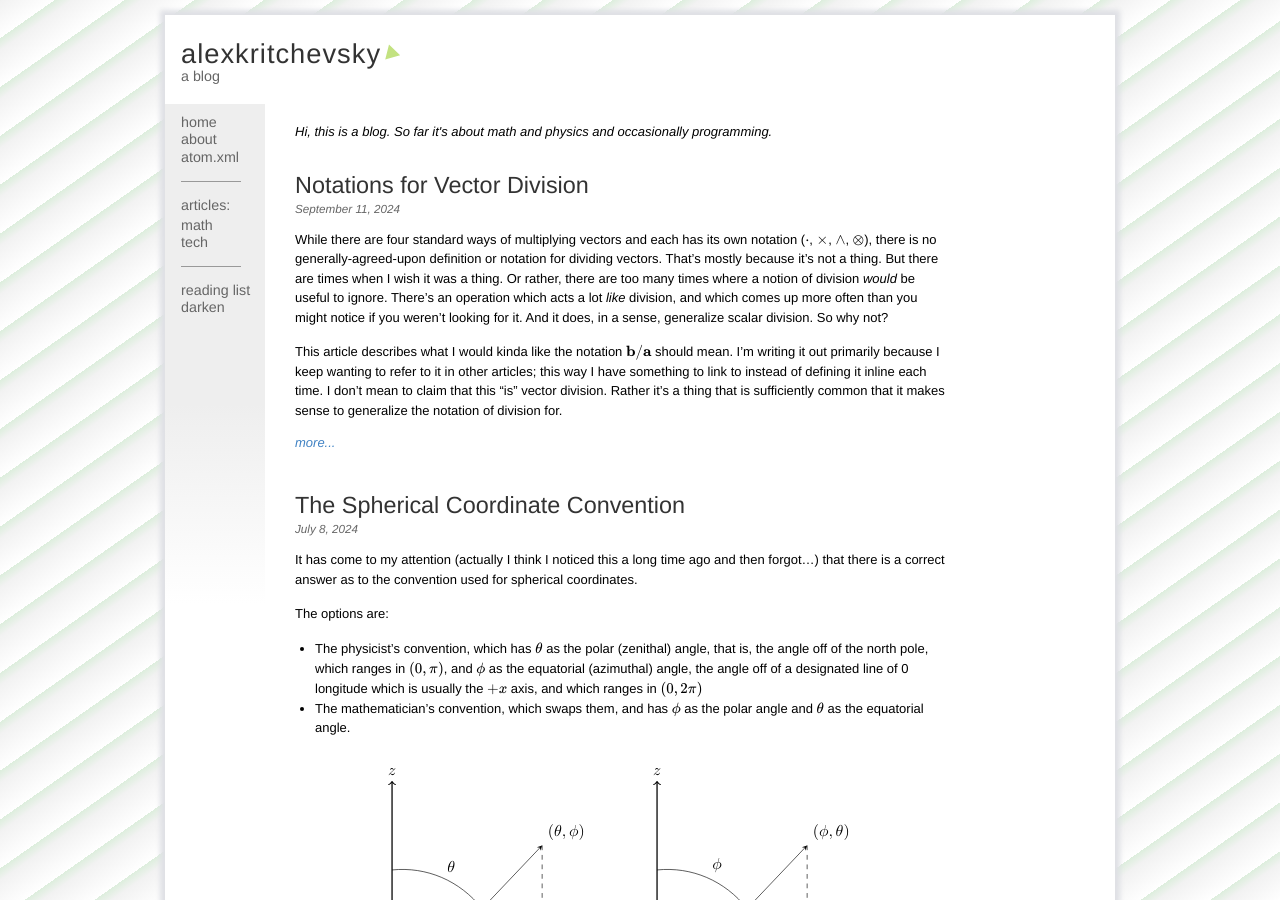
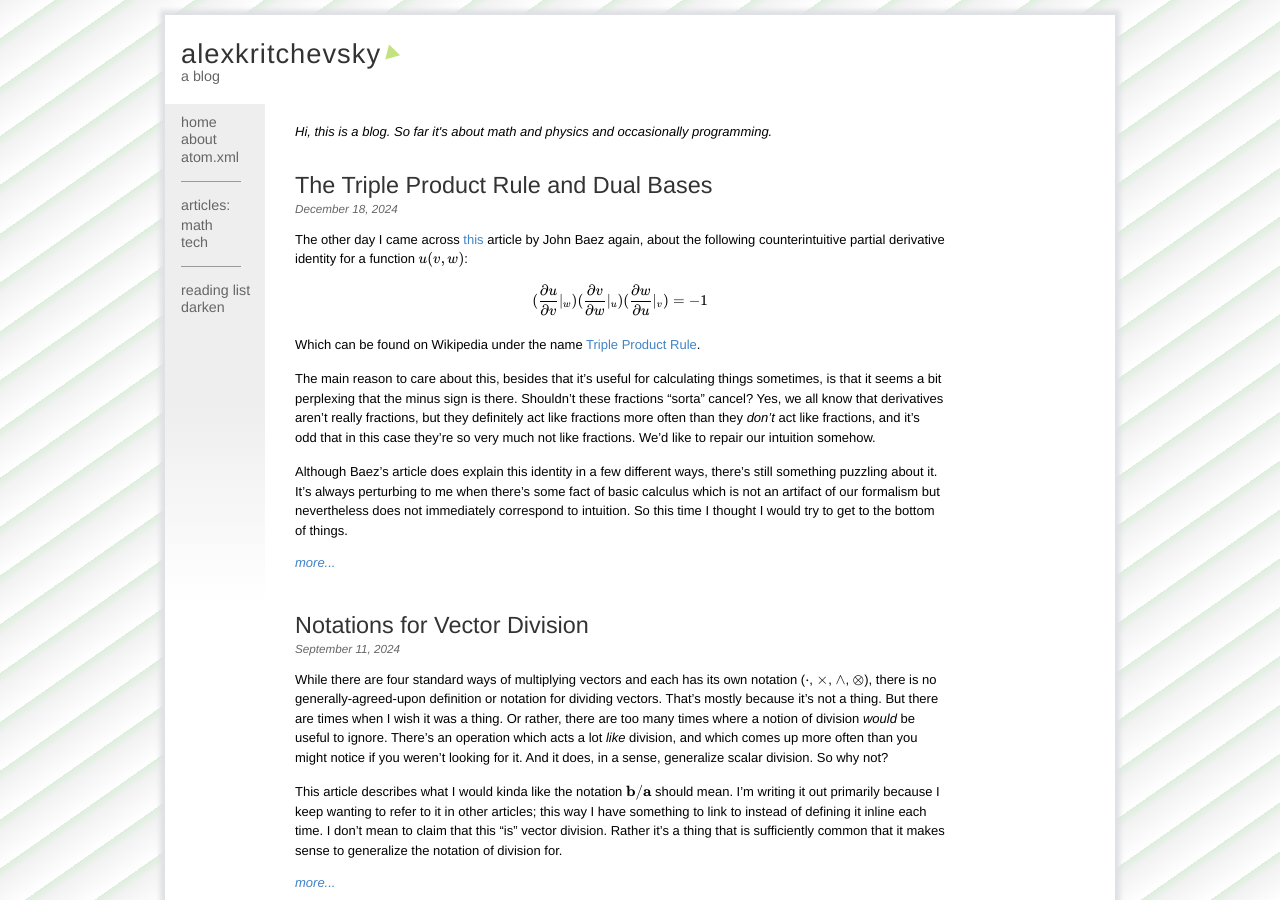
Before and after one commit to ajakaja/ajakaja.github.io, a Jekyll site: the page built from index.html, in a window 1280 px wide and 900 px high. Built offline with Jekyll 4.4.1, drawn with Linux system fonts in a browser that asks for light colours; some of the changed lines change nothing that is shown.

Commit message:
triple product rule post

```diff
--- /dev/null
+++ b/_posts/2024-12-18-derivatives.md
@@ -0,0 +1,286 @@
+---
+layout: blog
+title: "The Triple Product Rule and Dual Bases"
+footnotes: true
+math: true
+aside: true
+tags: notes
+---
+
+The other day I came across [this](https://johncarlosbaez.wordpress.com/2021/09/13/the-cyclic-identity-for-partial-derivatives/) article by John Baez again, about the following counterintuitive partial derivative identity for a function $$u(v,w)$$:
+
+$$
+\begin{aligned}
+(\frac{\p u}{\p v} \|_w) (\frac{\p v}{\p w} \|_u) (\frac{\p w}{\p u} \|_v) = -1
+\end{aligned}
+$$
+
+Which can be found on Wikipedia under the name [Triple Product Rule](https://en.wikipedia.org/wiki/Triple_product_rule).
+
+The main reason to care about this, besides that it's useful for calculating things sometimes, is that it seems a bit perplexing that the minus sign is there. Shouldn't these fractions "sorta" cancel? Yes, we all know that derivatives aren't really fractions, but they definitely act like fractions more often than they _don't_ act like fractions, and it's odd that in this case they're so very much not like fractions. We'd like to repair our intuition somehow.
+
+Although Baez's article does explain this identity in a few different ways, there's still something puzzling about it. It's always perturbing to me when there's some fact of basic calculus which is not an artifact of our formalism but nevertheless does not immediately correspond to intuition. So this time I thought I would try to get to the bottom of things.
+
+<!--more-->
+
+----------
+
+# 1. A Proof
+
+For brevity from now I'm going to omit the constant $$\|_w$$ symbol because of course it's constant; that's how partial derivatives usually work, and I'm going to write $$u_v \equiv \p u / \p v \equiv \p_u / \p_v \|_w$$. So what we are looking for is the intuition behind
+
+$$(u_v)(v_w)(w_u) = -1$$
+
+The easiest way to see that it's true, IMO, is not any of the pseudo-proofs in Baez's article. Instead it's as follows---also a pseudo-proof, but simpler, I think.
+
+If $$u$$ is a function of $$v$$ and $$w$$ then we can write out the relationship between the three values as some function $$f$$, where $$u$$ is the $$u$$ "variable" and $$U$$ is the functional relationship that produces it from $$v$$ and $$w$$:
+
+$$f(u,v,w) = u - U(v, w) = 0$$
+
+This implicit function holds for all valid values of $$(u,v,w)$$, meaning that the three variables form an implicit $$2$$-surface in $$\bb{R}^3$$.
+
+The differential $$df$$ is
+
+$$df = f_u du + f_v dv + f_w dw = 0$$
+
+$$df$$ tells us how $$f$$ changes as we vary $$(u,v,w)$$, but in order for the relationship between them to keep holding, it's required that $$f$$ does _not_ change. We can rearrange this and solve for, say, $$du$$ (let's assume that $$f_u$$, $$f_v$$, and $$f_w$$ are $$\neq 0$$. If say $$f_u$$ is zero then we cannot solve for $$du$$ at that point, and changing $$u$$ doesn't affect the values of $$v$$ or $$w$$ at that point.):
+
+$$
+\begin{aligned}
+du &= - \frac{f_v}{f_u} dv - \frac{f_w}{f_u} dw \\
+\end{aligned}
+$$
+
+This tells us how the constraint $$f(u,v,w) = 0$$ requires $$u$$ to change as we vary $$v$$ and $$w$$. It's ultimately where the minus signs come from, so it's _not_ from some relationship between generic partial derivatives: it comes from the constraint between them.
+
+Those coefficients are just the values of $$\p u / \p v$$ and $$\p u / \p w$$:
+
+$$
+\begin{aligned}
+du &= u_v dv + u_w dw \\
+&= (- \frac{f_v}{f_u}) dv + (- \frac{f_w}{f_u}) dw
+\end{aligned}
+$$
+
+Hence $$u_v = -f_v/f_u$$ and $$u_w = -f_w/f_u$$. Similar arguments find that $$v_w = - f_w / f_u$$ and $$w_u = -f_u/f_w$$ (so yes, it turns out that $$u_w = 1/w_u$$), which gives
+
+$$
+\begin{aligned}
+(u_v) (v_w) (w_u) &= (- \frac{f_v}{f_u}) (- \frac{f_w}{f_u}) (- \frac{f_u}{f_w}) \\
+&= (-1)^3 (\cancel{\frac{f_v}{f_v}}) (\cancel{\frac{f_w}{f_w}}) (\cancel{\frac{f_u}{f_u}}) \\
+&= -1
+\end{aligned}
+$$
+
+Where now that everything is a fraction it's very clear that you can cancel all the terms out (all of this is still assuming that the $$f_u$$, $$f_v$$ and $$f_w$$ are $$\neq 0$$, of course).
+
+So that's pretty simple, I think. I like this explanation because it seems to involve exactly as much machinery as is required and no more;. As much as I love wedge products, the wedge-product-based approach in Baez's article seems like overkill to me. But anyway, there is more to say, because it's still not that obvious what is going on.
+
+----------
+
+Before we go on, just for fun, here's how you extend this identity to more variables. Suppose there are $$4$$ variables which are interrelated, so $$f(u,v,w,x) = 0$$. Then
+
+$$df = f_u du + f_v dv + f_w dw + f_x dx = 0$$
+
+and
+
+$$du = -\frac{f_v}{f_u} dv - \frac{f_w}{f_u} dw - \frac{f_x}{f_u} du$$
+
+And likewise for the other variables. Well, all we need to make a similar identity is some combination of these partials that works out to be $$1$$ or $$-1$$. How about:
+
+$$
+\begin{aligned}
+(u_v) (v_w) (w_x) (x_u) = (-\frac{f_v}{f_u} )(-\frac{f_w}{f_v})( -\frac{f_x}{f_w}) (-\frac{f_u}{f_x}) = 1
+\end{aligned}
+$$
+
+Clearly the general case for $$n$$ variables in any order and with $$x^{n+1}$$ wrapped to mean $$x^1$$ again, is
+
+$$\prod_{i=1}^{n} (- \frac{\p x^{i+1}}{\p x^i}) = (-1)^n$$
+
+So that's fun.
+
+-------
+
+# 2. Derivatives as Dual Basis Vectors
+
+It turns out that this identity has nothing to do with partial derivatives. In fact it happens for regular vectors as well.
+
+Suppose we have three vectors $$\b{a}$$, $$\b{b}$$, and $$\b{c}$$, which add to zero:
+
+$$\b{a} + \b{b} + \b{c} = 0$$
+
+Naturally we can write each as the negative of the other two:
+
+$$\b{a} = - \b{b} - \b{c}$$
+
+And then we can ask for the "$$\b{b}$$-component of $$\b{a}$$", which we call $$a_b$$.
+
+$$\b{a} = \underbrace{a_b}_{=-1} \b{b} + a_c \b{c}$$
+
+Clearly $$ a_b = -1$$, but it's a bit hard to extract it from $$\b{a}$$ directly. There are a few ways to do it. One is by dotting with a certain vector $$\b{b}_{\perp c} = \b{b} - \proj_{\b{c}}(\b{b}) = \b{b} - \b{b} \cdot \b{c}/\| \b{c} \|^2 \b{c}$$, which has $$\b{b}_{\perp c} \cdot \b{c} = 0$$:
+
+$$
+\begin{aligned}
+a_b &= \frac{\b{a} \cdot \b{b}_{\perp \b{c}}}{\b{b} \cdot \b{b}_{\perp \b{c}}}
+= \frac{(- \b{b} - \b{c}) \cdot \b{b}_{\perp \b{c}}}{\b{b} \cdot \b{b}_{\perp \b{c}}}
+= \frac{-\b{b} \cdot \b{b}_{\perp \b{c}}}{\b{b} \cdot \b{b}_{\perp \b{c}}}
+= -1 \\
+a_c &= \frac{\b{a} \cdot \b{c}_{\perp \b{b}}}{\b{c} \cdot \b{c}_{\perp \b{b}}}
+= \frac{(- \b{b} - \b{c}) \cdot \b{c}_{\perp \b{b}}}{\b{b} \cdot \b{b}_{\perp \b{c}}}
+= \frac{-\b{b} \cdot \b{c}_{\perp \b{b}}}{\b{b} \cdot \b{c}_{\perp \b{b}}}
+= -1 \\
+\end{aligned}
+$$
+
+Another is the wedge product trick from Baez's article:
+
+$$
+\begin{aligned}
+a_b &= \frac{\b{a} \^ \b{c}}{\b{b} \^ \b{c}} = -1 \\
+a_c &= \frac{\b{a} \^ \b{b}}{\b{c} \^ \b{b}} = -1
+\end{aligned}
+$$
+
+Where the division is justified by the fact that all the vectors live in the same 1-dimensional subspace and therefore can be divided like scalars.
+
+In any case what we're looking for is these three components:
+
+$$
+\begin{aligned}
+\b{a} &= \boxed{a_b} \, \b{b} + a_c \b{c} \\
+\b{b} &= \boxed{b_c} \, \b{c} + b_a \b{a} \\
+\b{c} &= \boxed{c_a} \, \b{a} + c_b \b{b} \\
+\end{aligned}
+$$
+
+And all three are $$-1$$, hence
+
+$$
+\begin{aligned}
+(a_b) (b_c) (c_a) = (-1)(-1)(-1) = -1
+\end{aligned}
+$$
+
+Naturally this will also work with a more general linear combination of vectors, such as $$f_a \b{a} + f_b \b{b} + f_c \b{c} = 0$$, in which case you get
+
+$$(a_b) (b_c) (c_a) = (-\frac{f_b}{f_a})(-\frac{f_c}{f_b})(- \frac{f_a}{f_c}) = -1$$
+
+In which case you're doing _exactly_ the same thing as the derivative case. So there is really nothing to do with derivatives here---what we're dealing with is a property of vector projections that derivatives happen to implement.
+
+--------
+
+I want to emphasize this because it is for some reason not that well-known:
+
+The operation that partial derivatives implement:
+
+$$
+\begin{aligned}
+du = u_v \d v + u_w \d w
+\end{aligned}
+$$
+
+is _exactly_ the same as the operation of decomposing a vector into a _non-necessarily-orthogonal_ basis:
+
+$$\b{a} = a_b \b{b} + a_c \b{c}$$
+
+In the partial derivative case, the "vector" $$du$$ is being factored into a non-orthogonal basis of $$(dv, dw)$$. These two directions are of course the directions that $$u(v,w)$$ changes when you vary $$(v,w)$$. The partial derivative $$u_v$$ tells you how $$u$$ changes when you vary _only_ $$v$$, hence it is the coefficient of $$dv$$.
+
+The general way of doing this is by constructing a [dual basis](https://en.wikipedia.org/wiki/Dual_basis) for $$\{ \b{b}, \b{c} \}$$, which in this case is a pair of vectors $$\b{b}^*$$ and $$\b{c}^*$$ such that
+
+$$
+\begin{aligned}
+\b{b}^* \cdot \b{b} &= 1 \\
+\b{b}^* \cdot \b{c} &= 0 \\
+\b{c}^* \cdot \b{b} &= 0 \\
+\b{c}^* \cdot \b{c} &= 1 \\
+\end{aligned}
+$$
+
+These can be constructed from the $$\b{b}_{\perp c}$$ and $$\b{c}_{\perp b}$$ vectors from earlier:
+
+$$
+\begin{aligned}
+\b{b}^*
+&= \frac{\b{b}_{\perp c}}{\b{b} \cdot \b{b}_{\perp c}}
+= \frac{\b{b} - \frac{\b{b} \cdot \b{c}}{\| \b{c} \|^2} \b{c}}{\b{b} \cdot (\b{b} - \frac{\b{b} \cdot \b{c}}{\| \b{c} \|^2} \b{c})}
+= \frac{\b{b}\| \b{c} \|^2 - (\b{b} \cdot \b{c}) \b{c}}{\| \b{b} \|^2 \| \b{c} \|^2 - (\b{b} \cdot \b{c})^2} \\
+
+\b{c}^* &= \frac{\b{c}_{\perp b}}{\b{c} \cdot \b{c}_{\perp b}} = \frac{\b{c}\| \b{b} \|^2 - (\b{b} \cdot \b{c}) \b{b}}{\| \b{b} \|^2 \| \b{c} \|^2 - (\b{b} \cdot \b{c})^2}
+\end{aligned}
+$$
+
+Although a better way to write them (using hokey [vector division]({% post_url 2024-09-11-vector-division %}) notation; that article talks about a lot of this by the way) is
+
+$$
+\begin{aligned}
+\b{b}^* &= \frac{- \b{c} \cdot (\b{b} \^ \b{c})}{\| \b{b} \^ \b{c} \|^2}\\
+\b{c}^* &= \frac{+\b{b} \cdot (\b{b} \^ \b{c})}{\| \b{b} \^ \b{c} \|^2}
+\end{aligned}
+$$
+
+Note that $$\b{b}^* \cdot \b{b} = 1$$. An easy way to see this is by using the identity for repeated interior products:
+
+$$\frac{\b{b} \cdot (- \b{c} \cdot (\b{b} \^ \b{c}))}{\| \b{b} \^ \b{c} \|^2} = \frac{(-\b{c} \^ \b{b}) \cdot (\b{b} \^ \b{c})}{\| \b{b} \^ \b{c} \|^2} = \frac{\| \b{b} \^ \b{c} \|^2}{\| \b{b} \^ \b{c} \|^2} = 1$$
+
+whereas for $$\b{b}^* \cdot \b{c}$$ you get $$-\b{c} \^ \b{c} = 0$$ in the numerator.
+
+We use these to easily extract the coefficients:
+
+$$
+\begin{aligned}
+\b{b}^* \cdot \b{a} &= \b{b}^* \cdot (a_b \b{b} + a_c \b{c}) \\
+&= a_b (1) + a_c (0) \\
+&= a_b \\
+\b{c}^* \cdot \b{a} &= \b{c}^* \cdot (a_b \b{b} + a_c \b{c}) \\
+&= a_b (0) + a_c (1) \\
+&= a_c \\
+\end{aligned}
+$$
+
+Now, in the differential version we're trying to extract the coefficients from
+
+$$du = u_v dv + u_w dw$$
+
+where $$u_v$$ tells us how $$u$$ changes when we change _only_ $$v$$ and $$u_w$$ tells us $$u$$ changes when we change _only_ $$w$$. But it's just the same problem, and there's a dual basis that handles it. I guess we would call it $$\{ dv^*, dw^*\}$$? But we don't have to. There's a better symbol:
+
+Curiously, this dual basis can be sorta identified with the partial derivative operators themselves:
+
+$$
+\begin{aligned}
+\p_v &\sim dv^* \\
+\p_w &\sim dw^* \\
+\end{aligned}
+$$
+
+That seems weird but hear me out. We can write the factorization of $$\b{a}$$ as
+
+$$\b{a} = b_a \b{b} + b_c \b{b} = (\b{b} \o \b{b}^* + \b{c} \o \b{c}^*) \cdot (\b{a})$$
+
+(Let's assume that the dot product happens in the second tensor slot. Of course we're free to swap them if we prefer it the other way.) In the calculus case, the equivalent expression is
+
+$$du = u_v dv + u_w dw = (dv \o \p_v + dw \o \p_w) \cdot u$$
+
+Which is.. well, almost the same, but slightly different. In the calculus case the object on the left, $$du$$, is not the same as the object on the right, $$u$$. But there's a good reason for this. The whole point of differential calculus is that we're replacing functions like $$u$$ with their local linearizations, which is basically a projection into a smaller space, the space of things that only grow linearly. Well, the RHS of the above is $$u(v,w)$$ in all its non-linear glory. The LHS is just the linear part, in a particular basis (I'm not sure exactly how to think about that? But it undeniably encodes the relevant information, so let's call it a basis.) We can think of the
+
+$$d = dv \o \p_v + dw \o \p_w = \proj_{\{du, dv\}}$$
+
+object as a projection onto the subspace of functions that are strictly linear either $$v$$ and $$w$$:
+
+$$df = \proj_{\{du, dv\}} f = (dv \o \p_v + dw \o \p_w) f$$
+
+And indeed, if we did not know ahead of time that $$\b{a}$$ lays in the plane of $$\{ \b{b}, \b{c} \}$$, the vector equation above would have to be corrected to say
+
+$$\b{a}_{\{ b, c \} } = \proj_{\{ \b{b}, \b{c} \} }(\b{a}) = (\b{b} \o \b{b}^* + \b{c} \o \b{c}^*) \cdot \b{a}$$
+
+which is essentially equivalent.
+
+You can see that $$\p_v$$ and $$\p_w$$ play exactly the same role for differentials that $$\b{b}^*$$ and $$\b{c}^*$$ do for vectors. Hence, they are effectively "dual basis vectors" to the $$(dv, dw)$$, and the $$(u_v) (v_w) (w_u) = -1$$ identity is _literally_ the same as the $$(a_b) (b_c) (c_a) = -1$$ identity for vectors that obey $$\b{a} + \b{b} + \b{c} = 0$$.
+
+--------
+
+That's all; that's the point I wanted to make. This stuff is basically well-understood but I haven't seen it in this notation and terminology before; I find it useful to rewrite it in terms of the other things I've been investigating.
+
+Now that we've thought of $$d$$ like this, though, I am eager to transmute the rest of exterior calculus to be in terms of the same ideas. But that's enough for today.
+
+-----------
--- a/math.md
+++ b/math.md
@@ -27,6 +27,7 @@ I'm also playing around with the weird calculus of delta functions, pseudoinvers
 * [Delta Functions via Inverse Differentials]({% post_url 2024-03-12-indicators %})
 * [The Essence of Lagrange Multipliers]({% post_url 2024-06-10-lagrange-multipliers %})
 * [Notations for Vector Division]({% post_url 2024-09-11-vector-division %})
+* [The Triple Product Rule and Dual Bases]({% post_url 2024-12-18-derivatives %})
 
 I'm also slowly working through my undergraduate math and physics curriculum and trying to "compress" it in a way that makes sense to me. This is because I want to learn QFT to understand how the universe works, but getting through the math hurts my brain. I think the foundations can be made a lot simpler and then it would be easier.
 
```
